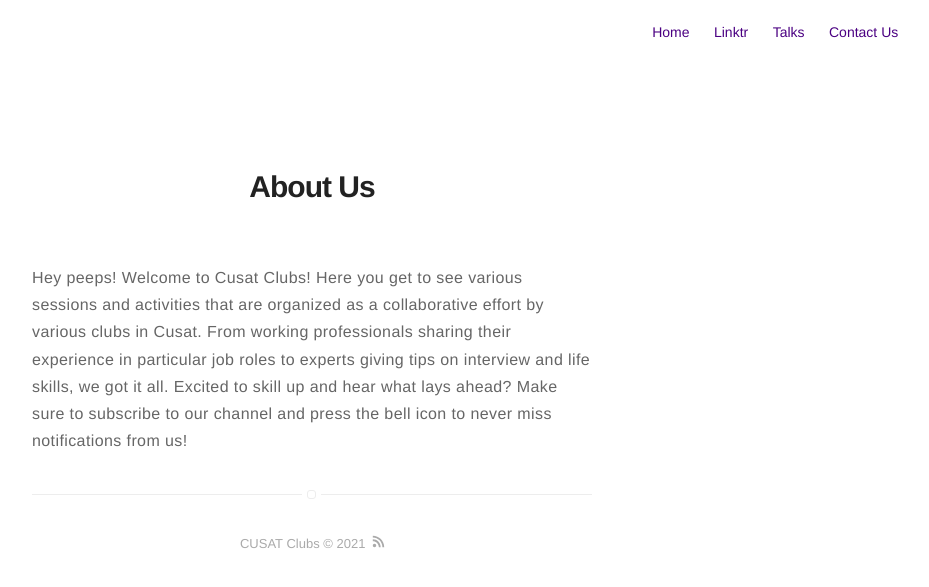
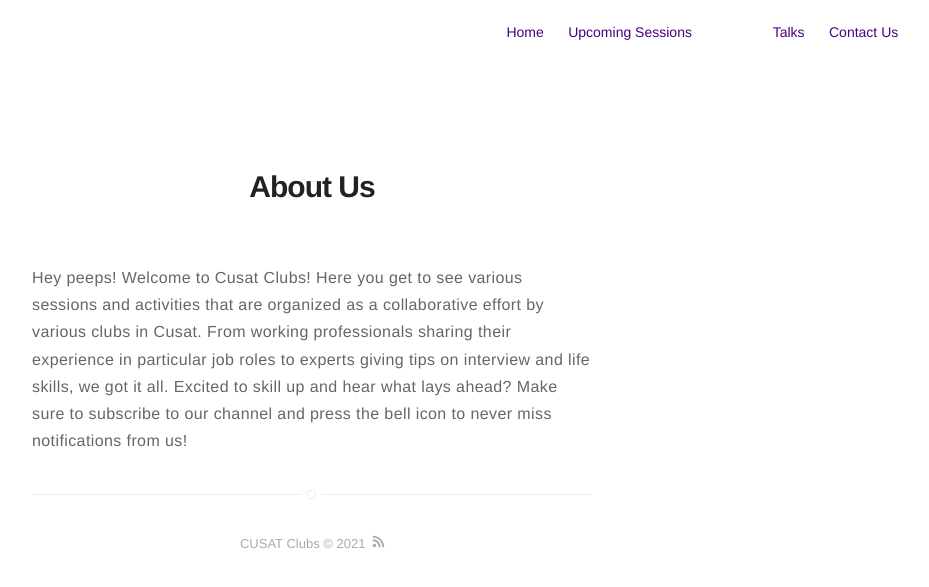
Before and after one commit to cusat-clubs/cusat-clubs.github.io, a Jekyll site: the page built from about.md, in a window 1280 px wide. Shown: the top 587 px of the page, without its empty margins (328-1257 px from the left). Built offline with Jekyll 4.4.1, drawn with Linux system fonts in a browser that asks for light colours.

Commit message:
Nav Updated

```diff
--- a/_includes/nav.html
+++ b/_includes/nav.html
@@ -16,7 +16,7 @@
 
         {% if site.blog == true %}
                 <li class="item">
-                    <a class="link" href="https://linktr.ee/cusatclubs" target="_blank">Linktr</a>
+                    <a class="link" style="width: 180px;" href="https://linktr.ee/cusatclubs" target="_blank">Upcoming Sessions</a>
                 </li>
         {% endif %}
 
```
